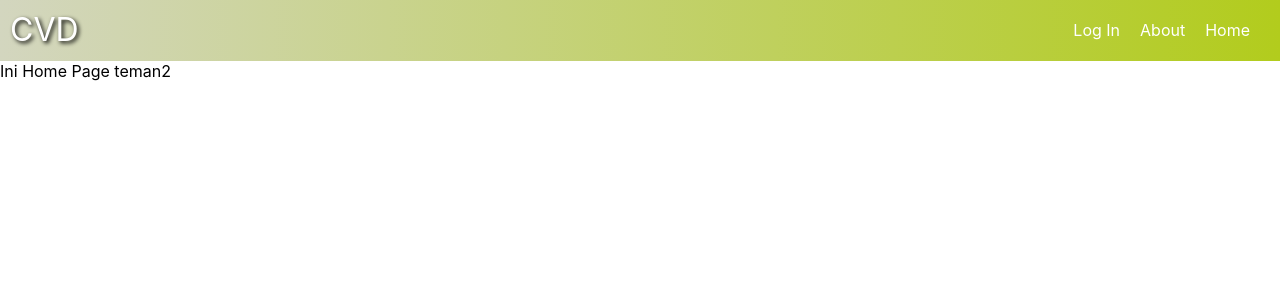
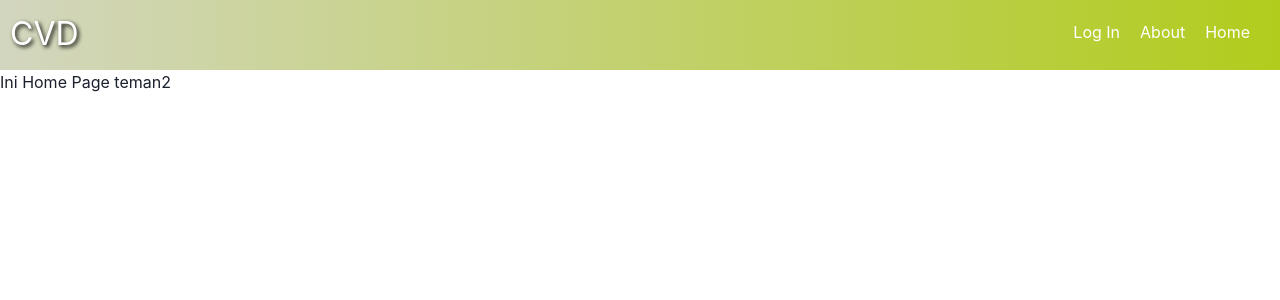
Before and after one commit to fydhfzh/FPLBE, a React (Create React App) app: page / in a window 1280 px wide. Shown: the top 300 px of the page. Built offline with nearby package versions, Linux system fonts and the light colour scheme.

Commit message:
Add Chakra UI

```diff
--- a/src/App.js
+++ b/src/App.js
@@ -2,11 +2,16 @@ import React from 'react'
 import './App.css';
 import './index.css';
 import Navbar from './components/Navbar';
+import { ChakraProvider } from "@chakra-ui/react"
+
 
 
 function App() {
   return (
-      <Navbar />
+    <ChakraProvider>
+        <Navbar />
+    </ChakraProvider>
+
   )
 }
 
```
